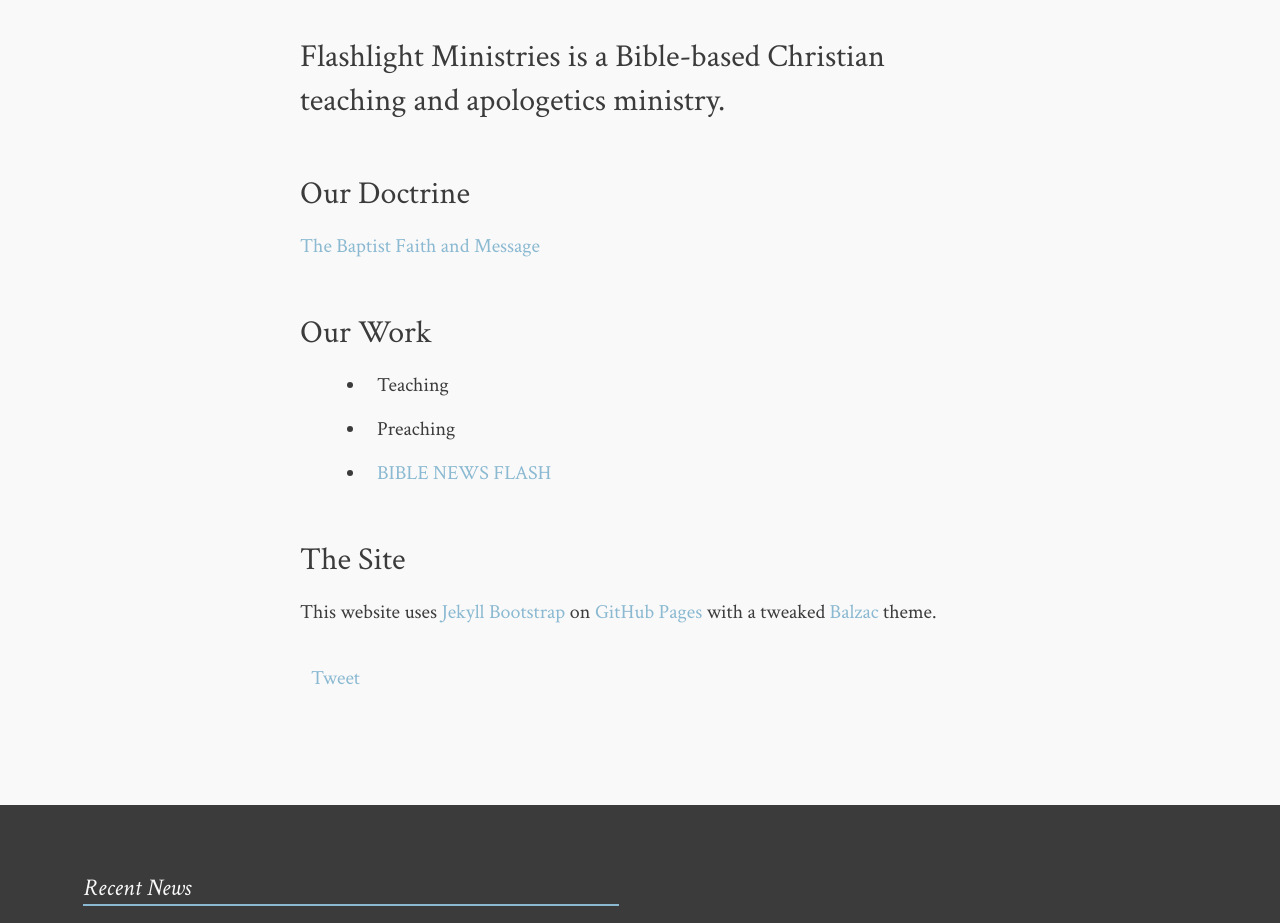
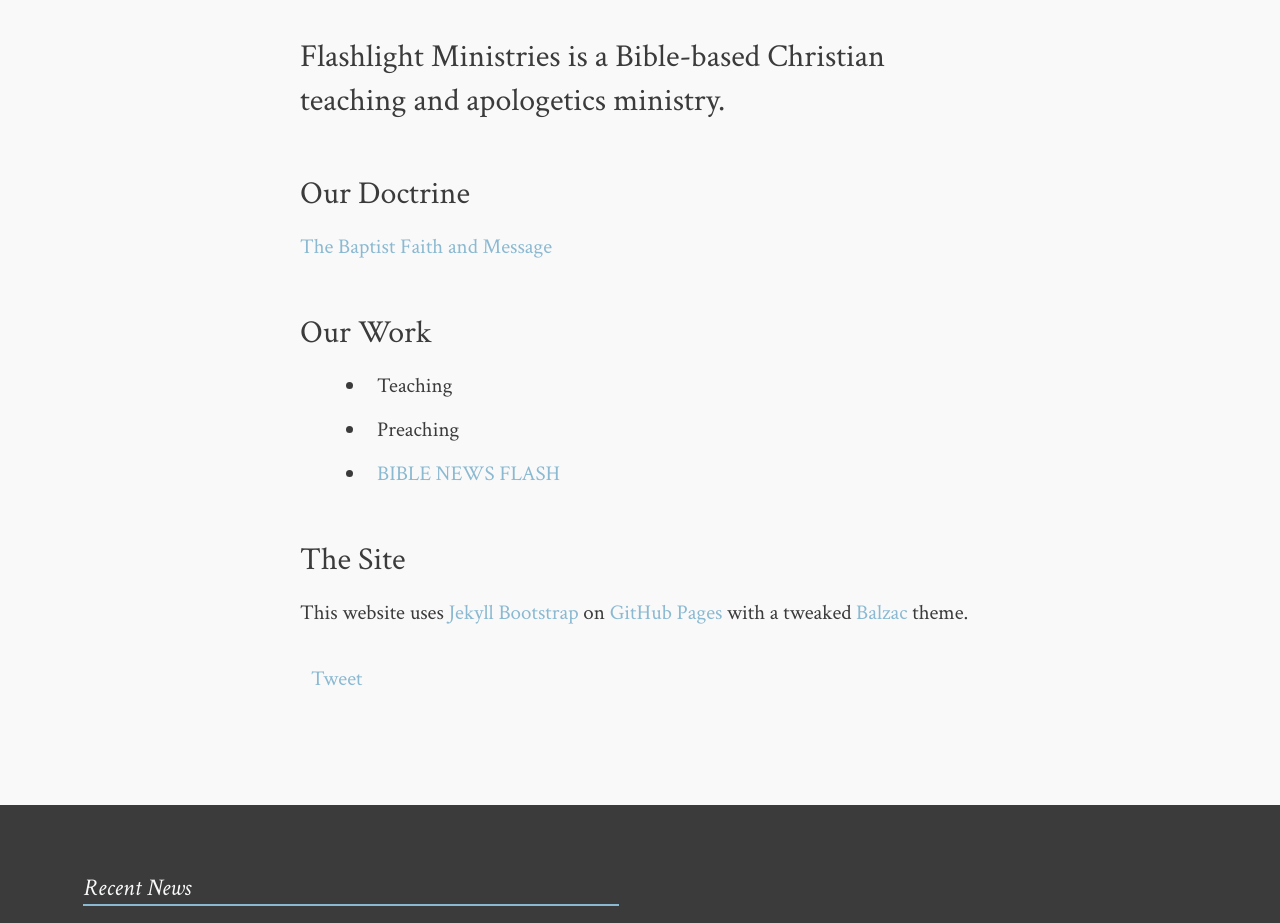
Before and after one commit to flashlightministries/unionbiblefellowship, a Jekyll site: the page built from about.md, in a window 1280 px wide. Shown: the part 678-1601 px from the top of the page. Built offline with Jekyll 4.4.1, drawn with Linux system fonts in a browser that asks for light colours; comment, search, counter and statistics services are not loaded.

Commit message:
Mobile font size

```diff
--- a/_sass/_variables.scss
+++ b/_sass/_variables.scss
@@ -42,7 +42,7 @@ $fs2:48px;
 $fs3:32px;
 $fs4:24px;
 
-$fsp:20px;
+$fsp:21px;
 
 $fs5:16px;
 $fs6:12px;
```
